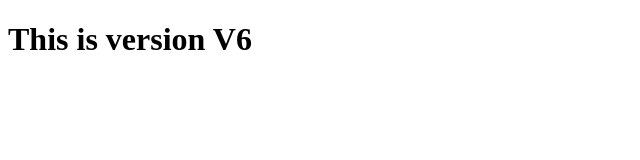
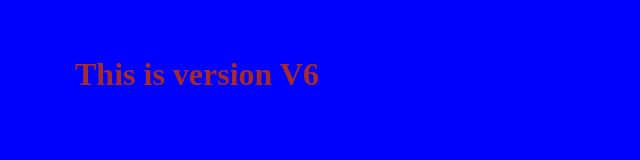
Before and after one commit to vinay28ns-dotcom/Vk, a plain HTML site: page index.html in a window 1280 px wide. Shown: the whole page, without its empty margins (0-640 px from the left). Drawn offline with Linux system fonts and the light colour scheme.

Commit message:
Added Design for Website

```diff
--- /dev/null
+++ b/index.css
@@ -0,0 +1,12 @@
+body {
+  background-color: blue;
+  padding: 12px 30px;
+  color: brown;
+  margin: 23px 45px;
+  justify-content: center;
+  align-items: baseline;
+  font-size: medium;
+  text-decoration: double;
+  flex-direction: column-reverse;
+  display: block;
+}
--- a/index.html
+++ b/index.html
@@ -4,8 +4,10 @@
   <meta charset="UTF-8">
   <meta name="viewport" content="width=device-width, initial-scale=1.0">
   <title>Document</title>
+  <link rel="stylesheet" href="index.css">
 </head>
 <body>
   <h1>This is version V6</h1>
+
 </body>
 </html>
```
